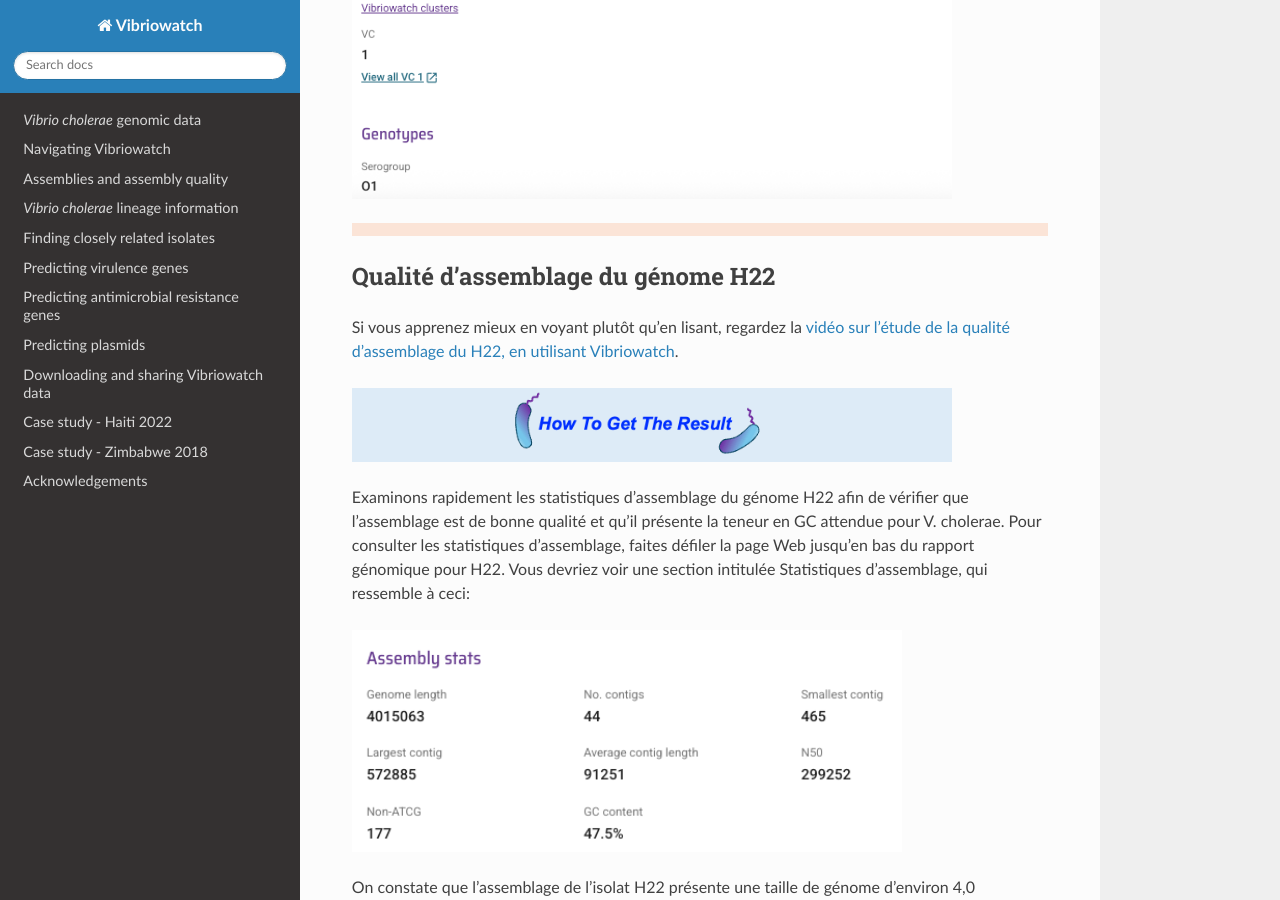
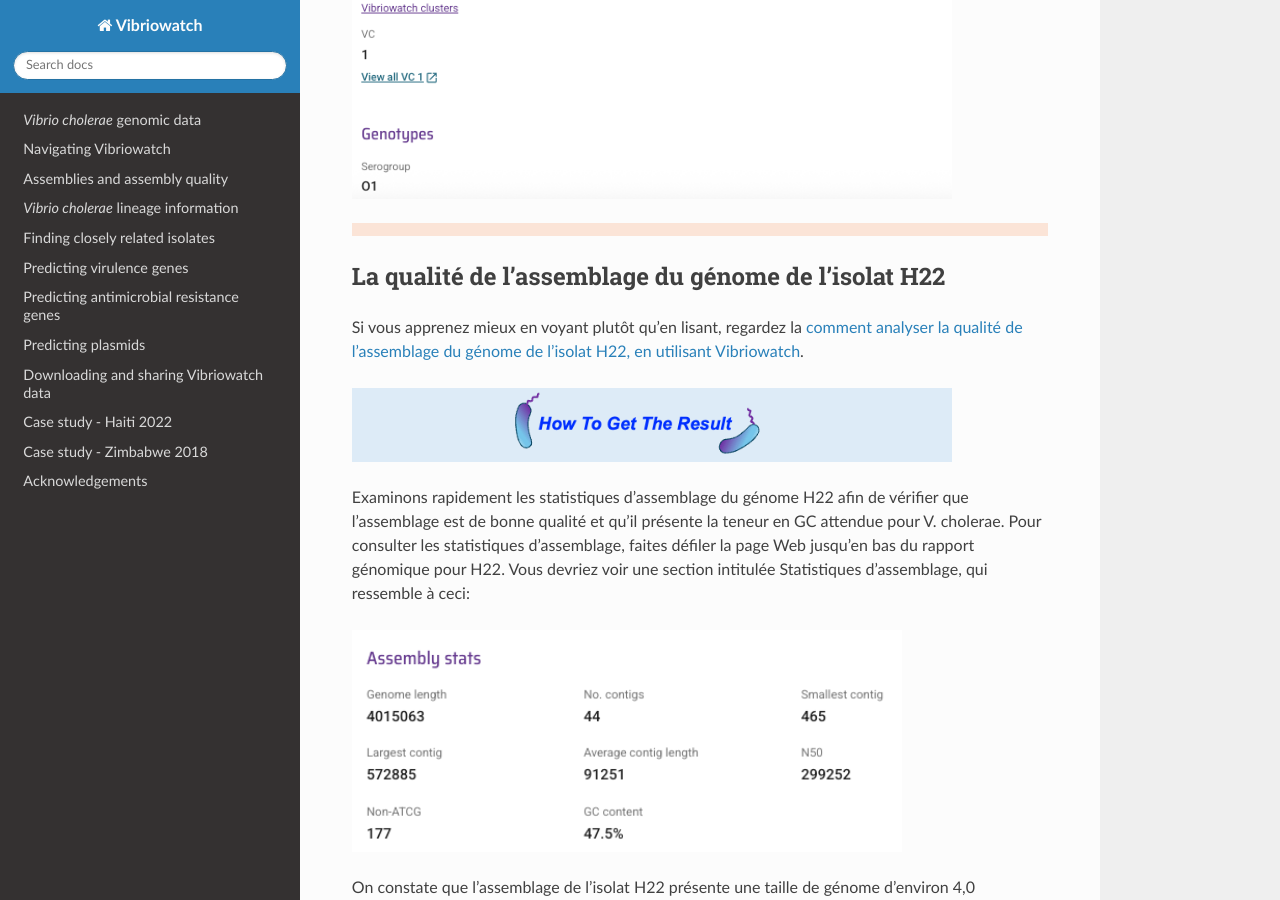
Before and after one commit to avrilcoghlan/vibriowatch, a Sphinx documentation site: the page built from docs/source/haiti_francais.rst, in a window 1280 px wide and 900 px high, scrolled down 3416 px. Built offline with Sphinx 7.4.7 and the Read the Docs theme 3.1.0, drawn with Linux system fonts in a browser that asks for light colours; some of the changed text lies outside the part shown.

Commit message:
Update haiti_francais.rst

```diff
--- a/docs/source/haiti_francais.rst
+++ b/docs/source/haiti_francais.rst
@@ -10,7 +10,7 @@
 * `L'épidémie en Haïti en 2022`_.
 * `Le génome H22`_.
 * `Trouver le génome H22 dans Vibriowatch`_.
-* `Qualité d'assemblage du génome H22`_.
+* `La qualité de l'assemblage du génome de l'isolat H22`_.
 * `Est-il prévu que H22 produise de la toxine cholérique?`_
 * `Est-il prévu que l’isolat H22 présente une résistance aux antimicrobiens?`_
 * `Est-il prévu que H22 contienne des plasmides?`_
@@ -84,12 +84,12 @@
 .. image:: HorizontalDivider.png
   :width: 1200
 
-Qualité d'assemblage du génome H22
-----------------------------------
+La qualité de l'assemblage du génome de l'isolat H22
+----------------------------------------------------
 
-Si vous apprenez mieux en voyant plutôt qu'en lisant, regardez la `vidéo sur l'étude de la qualité d'assemblage du H22, en utilisant Vibriowatch`_.
+Si vous apprenez mieux en voyant plutôt qu'en lisant, regardez la `comment analyser la qualité de l'assemblage du génome de l'isolat H22, en utilisant Vibriowatch`_.
 
-.. _vidéo sur l'étude de la qualité d'assemblage du H22, en utilisant Vibriowatch: https://youtu.be/3SHlwEmF794
+.. _comment analyser la qualité de l'assemblage du génome de l'isolat H22, en utilisant Vibriowatch: https://youtu.be/3SHlwEmF794
 
 .. image:: HowToGetTheResult.png
   :width: 600
```
